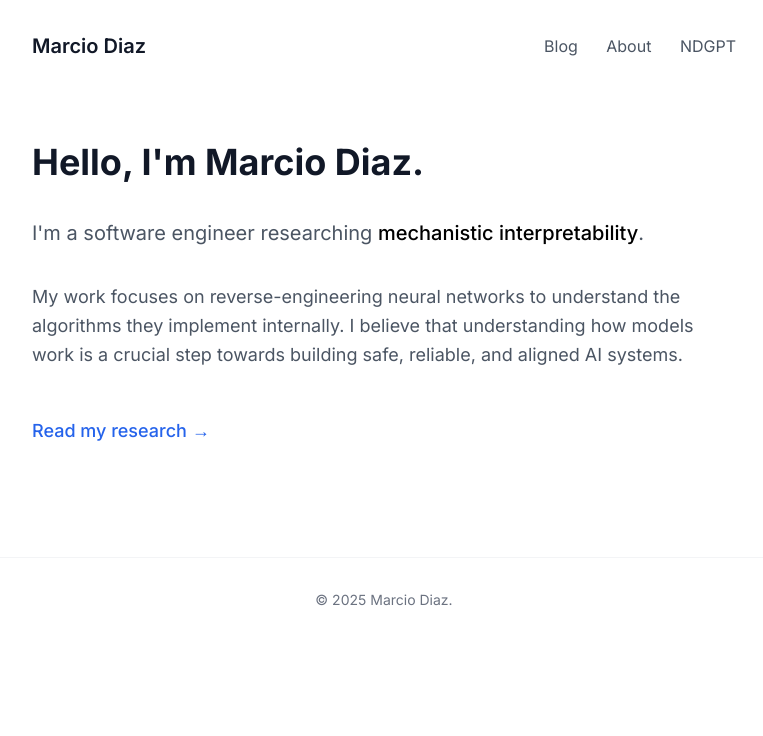
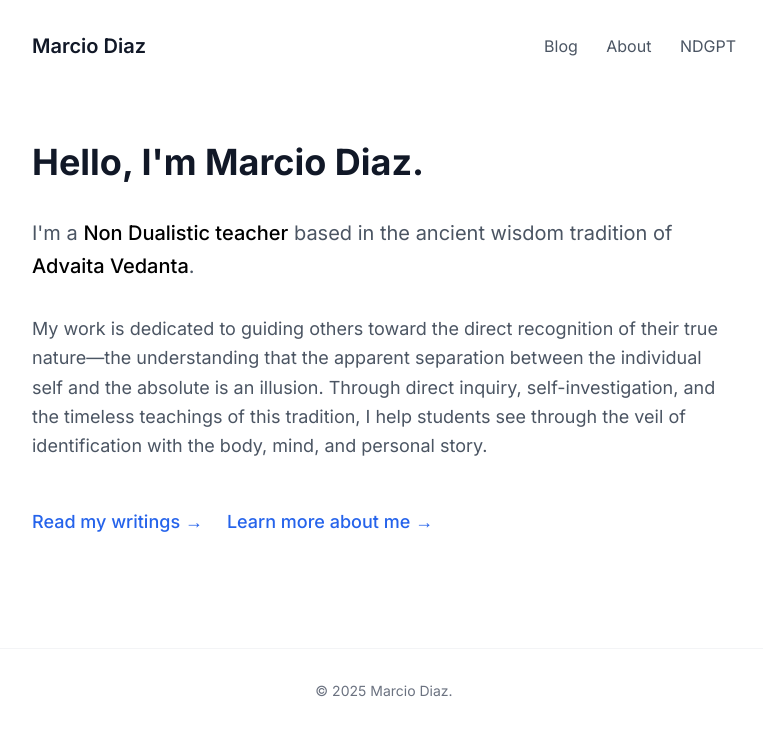
Before and after one commit to seerscode/website, a SvelteKit app: page / in a window 1280 px wide. Shown: the top 736 px of the page, without its empty margins (256-1019 px from the left). Built offline with nearby package versions, Linux system fonts and the light colour scheme.

Commit message:
update the rest

```diff
--- a/src/routes/+page.svelte
+++ b/src/routes/+page.svelte
@@ -1,7 +1,7 @@
 
 <svelte:head>
-  <title>Marcio Diaz | Mechanistic Interpretability Researcher</title>
-  <meta name="description" content="Personal website of Marcio Diaz, a software engineer focused on mechanistic interpretability." />
+  <title>Marcio Diaz | Non Dualistic Teacher</title>
+  <meta name="description" content="Marcio Diaz is a Non Dualistic teacher based in Advaita Vedanta, guiding others toward the direct recognition of their true nature." />
 </svelte:head>
 
 <div class="space-y-8">
@@ -9,14 +9,17 @@
     Hello, I'm Marcio Diaz.
   </h1>
   <p class="text-xl text-gray-600 leading-relaxed">
-    I'm a software engineer researching <span class="font-medium text-black">mechanistic interpretability</span>.
+    I'm a <span class="font-medium text-black">Non Dualistic teacher</span> based in the ancient wisdom tradition of <span class="font-medium text-black">Advaita Vedanta</span>.
   </p>
   <p class="text-lg text-gray-600 leading-relaxed">
-    My work focuses on reverse-engineering neural networks to understand the algorithms they implement internally. I believe that understanding how models work is a crucial step towards building safe, reliable, and aligned AI systems.
+    My work is dedicated to guiding others toward the direct recognition of their true nature—the understanding that the apparent separation between the individual self and the absolute is an illusion. Through direct inquiry, self-investigation, and the timeless teachings of this tradition, I help students see through the veil of identification with the body, mind, and personal story.
   </p>
   <div class="pt-4 flex space-x-6">
     <a href="/blog" class="text-lg font-medium text-blue-600 hover:text-blue-800 transition hover:underline">
-      Read my research &rarr;
+      Read my writings &rarr;
+    </a>
+    <a href="/about" class="text-lg font-medium text-blue-600 hover:text-blue-800 transition hover:underline">
+      Learn more about me &rarr;
     </a>
   </div>
 </div>
--- a/src/routes/blog/+page.svelte
+++ b/src/routes/blog/+page.svelte
@@ -7,7 +7,7 @@
   <title>Blog | Marcio Diaz</title>
 </svelte:head>
 
-<h1 class="text-3xl font-bold text-gray-900 mb-10">Research & Writings</h1>
+<h1 class="text-3xl font-bold text-gray-900 mb-10">Writings & Teachings</h1>
 
 <div class="space-y-10">
   {#each data.posts as post}
```
